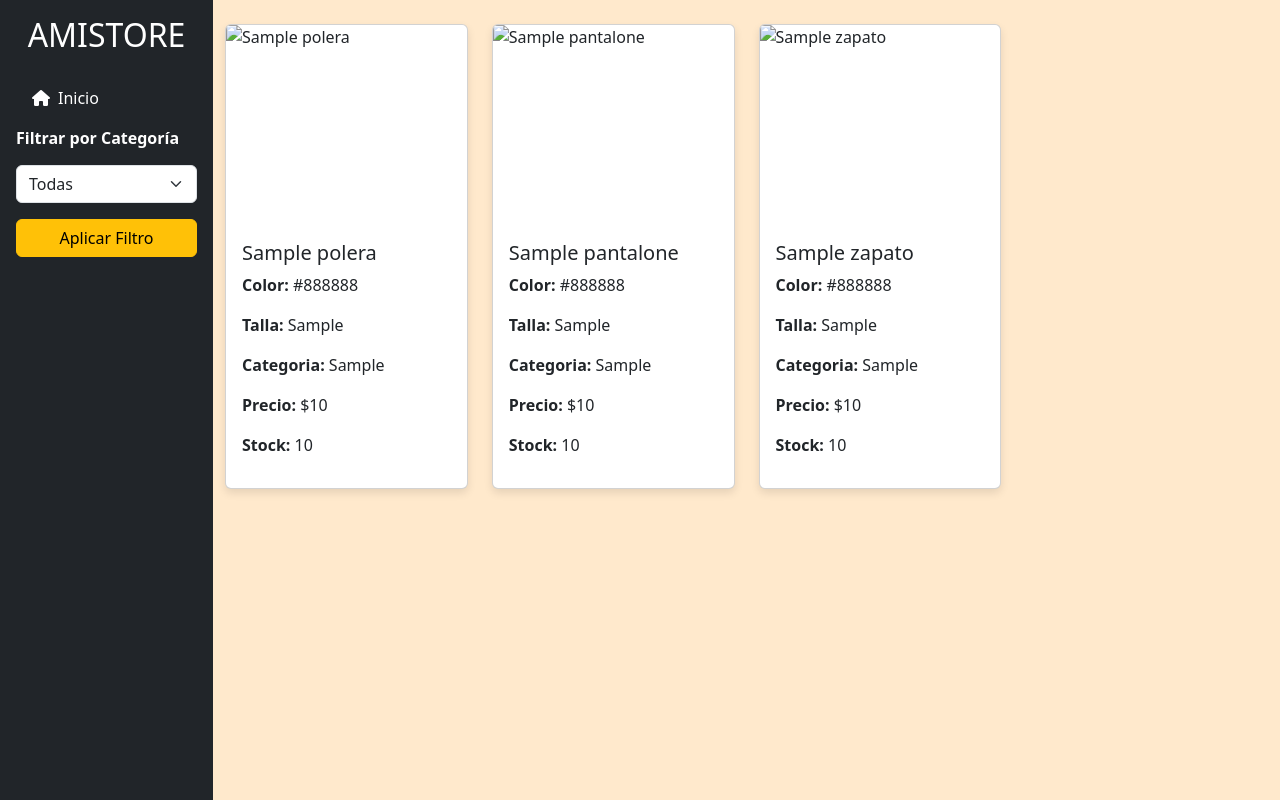
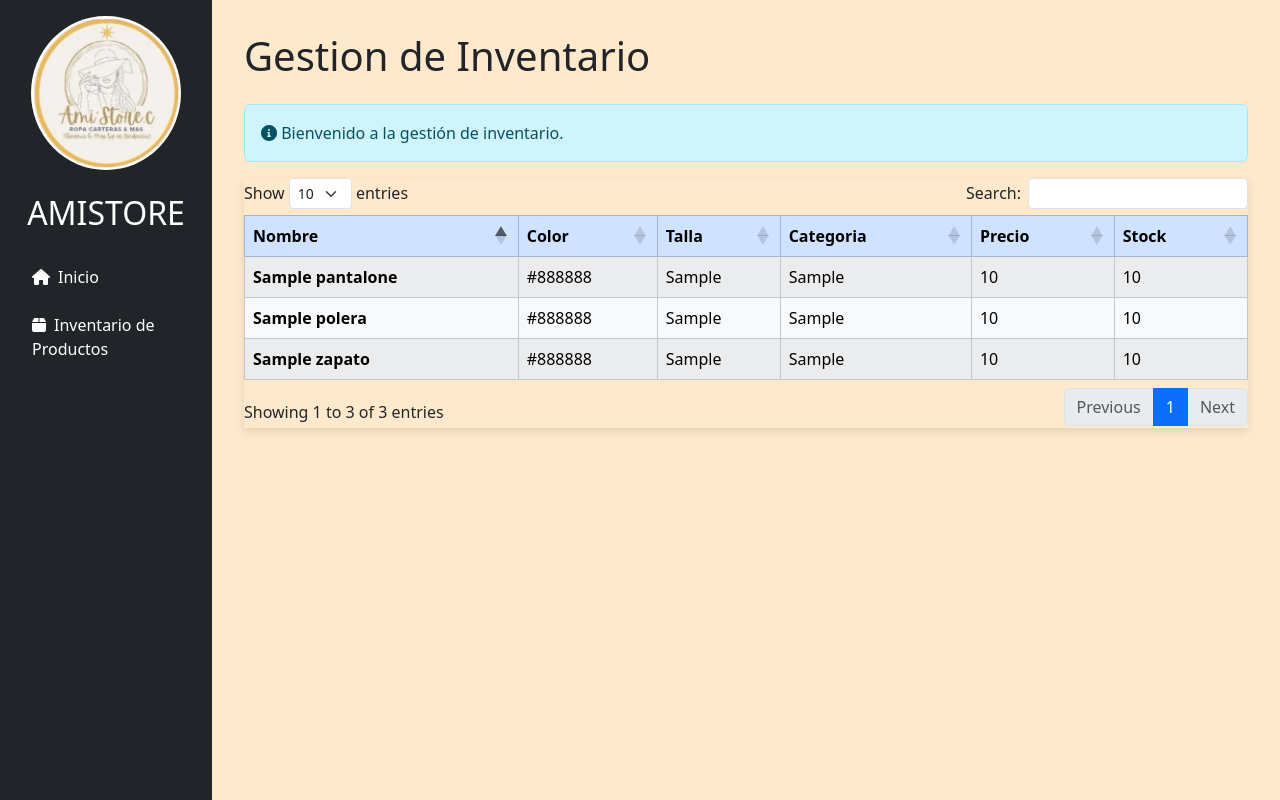
Before and after one commit to AlexanderGarrido/RapifreshApp, a Django app: page /productosEmp/ in a window 1280 px wide. Run offline with Django 5.2, Linux system fonts and the light colour scheme; tables that the repository leaves empty hold one stand-in row (values such as "Sample post"); some libraries are stand-ins or nearby versions.

Commit message:
Add tables in productos.html

```diff
--- a/templates/inventarioApp/productosEmp.html
+++ b/templates/inventarioApp/productosEmp.html
@@ -2,145 +2,134 @@
 <html lang="en">
 
 <head>
+    {% load static %}
     <meta charset="utf-8">
     <meta name="viewport" content="width=device-width, initial-scale=1">
     <title>Mi Tienda 😁</title>
+    <!-- CSS de BS5 -->
     <link href="https://cdn.jsdelivr.net/npm/bootstrap@5.3.3/dist/css/bootstrap.min.css" rel="stylesheet"
-        integrity="sha384-QWTKZyjpPEjISv5WaRU9OFeRpok6YctnYmDr5pNlyT2bRjXh0JMhjY6hW+ALEwIH" crossorigin="anonymous" />
+        integrity="sha384-QWTKZyjpPEjISv5WaRU9OFeRpok6YctnYmDr5pNlyT2bRjXh0JMhjY6hW+ALEwIH" crossorigin="anonymous">
+    <!-- CSS DATATABLE -->
+    <link rel="stylesheet" href="https://cdn.datatables.net/2.1.8/css/dataTables.bootstrap5.css">
     <link rel="stylesheet" href="https://cdnjs.cloudflare.com/ajax/libs/font-awesome/6.0.0-beta3/css/all.min.css" />
     <style>
         /* Estilos para la navegación */
         body {
             display: flex;
             min-height: 100vh;
-            /* Asegura que el body ocupe toda la altura de la ventana */
             margin: 0;
-            /* Elimina el margen predeterminado */
+            background-color: #ffe9cc;;
         }
 
         .bg-dark {
             width: 250px;
-            /* Ancho de la navegación */
             height: 100vh;
-            /* Altura completa de la ventana */
         }
 
-        /* Mantener todas las tarjetas con el mismo tamaño y formato */
-        .card {
-            box-shadow: 0 4px 8px rgba(0, 0, 0, 0.1);
-            transition: transform 0.2s ease;
-            display: flex;
-            flex-direction: column;
-            height: 100%;
-            margin-bottom: 15px;
-            /* Espacio entre tarjetas */
-        }
-
-        /* Diferenciar las tarjetas sin stock */
-        .card.sin-stock {
-            opacity: 0.5;
-        }
-
-        /* Fijar el tamaño de las imágenes */
-        .fixed-img {
-            height: 200px;
-            object-fit: cover;
+        .container-content {
+            flex-grow: 1;
+            padding: 2rem;
             width: 100%;
         }
 
-        /* Hacer que el contenido de la tarjeta se alinee bien */
-        .card-body {
-            flex-grow: 1;
-            display: flex;
-            flex-direction: column;
+        /* Estilos para la tabla */
+        .table-responsive {
+            box-shadow: 0 4px 8px rgba(0, 0, 0, 0.1);
         }
 
-        /* Hacer que el botón esté siempre en la parte inferior de la tarjeta */
-        .btn-cambiar-stock {
-            margin-top: auto;
-        }
-
-        /* Ajustar la sección de filtros */
-        .filter-section {
-            position: sticky;
-            top: 20px;
-        }
-
-        .filter-title {
-            font-weight: bold;
-            margin-bottom: 15px;
-        }
-
-        .filter-option {
-            margin-bottom: 10px;
-        }
-
-        /* Ajustar el tamaño de la tarjeta y su espaciado */
-        .price-range {
-            width: 100%;
+        .table {
+            margin-top: 1rem;
         }
     </style>
 </head>
 
-<body style="background-color: #ffe9cc;">
+<body>
+    <!-- Barra lateral izquierda -->
     <nav class="bg-dark p-3" style="width: 250px; height: 100vh;">
+        <div class="text-center mb-4">
+            <img src="{% static 'img/logo.jpg' %}" alt="Logo AmiStore" class="img-fluid"
+                style="width: 150px; border-radius: 50%;">
+        </div>
         <h2 class="text-center text-white mb-4">AMISTORE</h2>
         <ul class="nav flex-column">
             <li class="nav-item mb-2">
                 <a href="{% url 'inventarioEmp' %}" class="nav-link text-white"><i
                         class="fa-solid fa-home me-2"></i>Inicio</a>
             </li>
+            <li class="nav-item mb-2">
+                <a href="{% url 'productosEmp' %}" class="nav-link text-white"><i
+                        class="fa-solid fa-box me-2"></i>Inventario de Productos</a>
+            </li>
         </ul>
-        <!-- Sidebar con Filtro de categoría -->
-        <form method="GET" action="">
-            <div class="filter-section">
-                <div class="filter-title text-white">Filtrar por Categoría</div>
-                <select name="categoria" class="form-select">
-                    <option value="" {% if not categoria_seleccionada %}selected{% endif %}>Todas</option>
-                    <option value="Pantalones" {% if categoria_seleccionada == 'Pantalones' %}selected{% endif %}>
-                        Pantalones</option>
-                    <option value="Camisetas" {% if categoria_seleccionada == 'Camisetas' %}selected{% endif %}>
-                        Camisetas</option>
-                    <option value="Zapatos" {% if categoria_seleccionada == 'Zapatos' %}selected{% endif %}>
-                        Zapatos</option>
-                </select>
-                <div class="filter-option text-center mt-3">
-                    <button class="btn btn-warning w-100" type="submit">Aplicar Filtro</button>
-                </div>
-            </div>
-        </form>
     </nav>
 
-    <!-- Sección de Productos -->
-    <div class="container my-4 flex-grow-1">
-        <div class="row">
-            {% for producto in productos %}
-            <div class="col-sm-6 col-md-4 col-lg-3 mb-4">
-                <div class="card h-100 {% if producto.stock == 0 %}sin-stock{% endif %}">
-                    <img src="{{ producto.imagen }}" class="card-img-top fixed-img br-4" alt="{{ producto.nombre }}">
-                    <div class="card-body">
-                        <h5 class="card-title text-truncate">{{ producto.nombre }}</h5>
-                        <p class="card-text"><b>Color:</b> {{ producto.color }}</p>
-                        <p class="card-text"><b>Talla:</b> {{ producto.talla }}</p>
-                        <p class="card-text"><b>Categoria:</b> {{ producto.categoria }}</p>
-                        <p class="card-text"><b>Precio:</b> ${{ producto.precio }}</p>
-                        <p class="card-text"><b>Stock:</b> {% if producto.stock > 0 %} {{ producto.stock }} {% else %}
-                            <span class="text-danger">Sin stock</span> {% endif %}
-                        </p>
-                    </div>
-                </div>
-            </div>
-            {% endfor %}
+    <!-- Contenedor Principal -->
+    <div class="container-content">
+        <div class="d-flex justify-content-between align-items-center">
+            <h1 class="mb-0">Gestion de Inventario</h1>
+        </div>
 
-            {% if not productos %}
-            <p>No hay productos que coincidan con los filtros seleccionados.</p>
-            {% endif %}
+        <div class="alert alert-info mt-4" role="alert">
+            <i class="fa-solid fa-info-circle"></i> Bienvenido a la gestión de inventario.
+        </div>
+
+        <!-- Tabla estilo DataTables -->
+        <div class="table-responsive">
+            <table id="example" class="table table-striped table-bordered" style="width: 100%">
+                <thead>
+                    <tr class="table-primary">
+                        <th scope="col">Nombre</th>
+                        <th scope="col">Color</th>
+                        <th scope="col">Talla</th>
+                        <th scope="col">Categoria</th>
+                        <th scope="col">Precio</th>
+                        <th scope="col">Stock</th>
+                    </tr>
+                </thead>
+                <tbody>
+                    {% if productos %}
+                    {% for producto in productos %}
+                    <tr class="table-light">
+                        <th scope="row">{{ producto.nombre }}</th>
+                        <td>{{ producto.color }}</td>
+                        <td>{{ producto.talla }}</td>
+                        <td>{{ producto.categoria }}</td>
+                        <td>{{ producto.precio }}</td>
+                        <td>{{ producto.stock }}</td>
+                    </tr>
+                    {% endfor %}
+                    {% else %}
+                    <tr>
+                        <td colspan="6" class="text-center">No hay productos registrados</td>
+                    </tr>
+                    {% endif %}
+                </tbody>
+            </table>
         </div>
     </div>
 
+    <!-- JS de BS5 -->
     <script src="https://cdn.jsdelivr.net/npm/bootstrap@5.3.3/dist/js/bootstrap.bundle.min.js"
         integrity="sha384-YvpcrYf0tY3lHB60NNkmXc5s9fDVZLESaAA55NDzOxhy9GkcIdslK1eN7N6jIeHz"
         crossorigin="anonymous"></script>
+    <!-- JS DATATABLE -->
+    <script src="https://code.jquery.com/jquery-3.7.1.js"></script>
+    <script src="https://cdnjs.cloudflare.com/ajax/libs/twitter-bootstrap/5.3.0/js/bootstrap.bundle.min.js"></script>
+    <script src="https://cdn.datatables.net/2.1.8/js/dataTables.js"></script>
+    <script src="https://cdn.datatables.net/2.1.8/js/dataTables.bootstrap5.js"></script>
+    <script>
+        $(document).ready(function () {
+            $('#example').DataTable({
+                language: {
+                    url: 'https://cdn.datatables.net/plug-ins/1.10.20/i18n/Spanish.json'
+                },
+                pageLength: 10,
+                lengthMenu: [5, 10, 25, 50]
+            });
+        });
+    </script>
+
 </body>
 
+
 </html>
```
Also changed, not shown: templates/inventarioApp/productos.html (+82 -95 lines).
